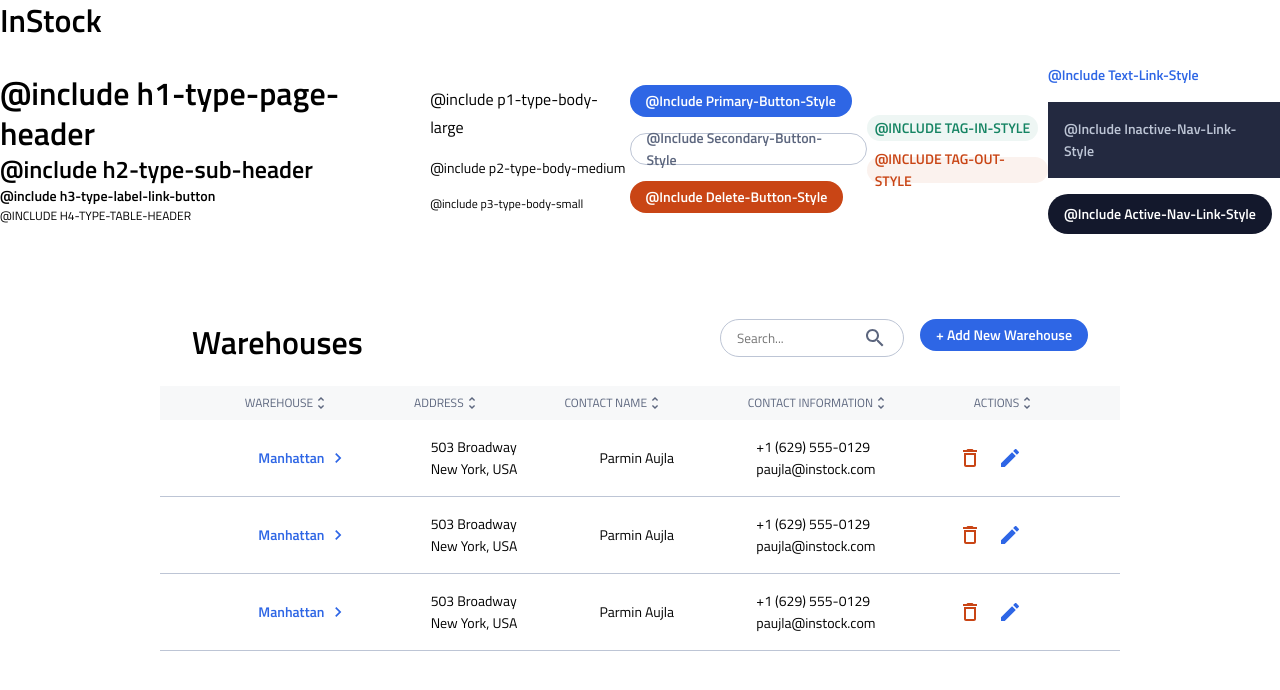
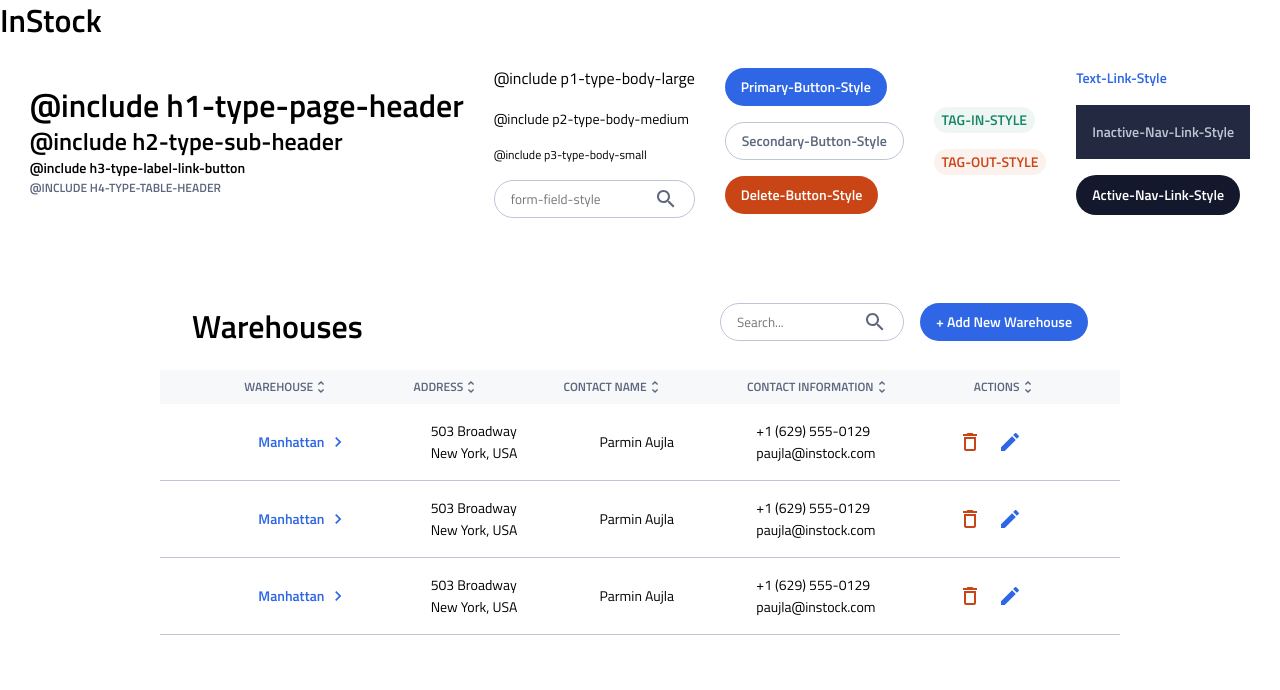
Before and after one commit to QurayshSaif/saturn-instock, a React (Create React App) app: page / in a window 1280 px wide. Shown: the top 690 px of the page. Built offline with nearby package versions, Linux system fonts and the light colour scheme.

Commit message:
minor mixin changes

```diff
--- a/src/App.js
+++ b/src/App.js
@@ -16,20 +16,21 @@
           <p className="p1">@include p1-type-body-large</p>
           <p className="p2">@include p2-type-body-medium</p>
           <p className="p3">@include p3-type-body-small</p>
+          <input type="search" name="appsearch" id="appsearch" className="appsearch" placeholder="form-field-style" />
         </div>
         <div className="sass__class--buttons">
-          <p className="primary-button">@include primary-button-style</p>
-          <p className="secondary-button">@include secondary-button-style</p>
-          <p className="delete-button">@include delete-button-style</p>
+          <p className="primary-button">primary-button-style</p>
+          <p className="secondary-button">secondary-button-style</p>
+          <p className="delete-button">delete-button-style</p>
         </div>
         <div className="sass__class--tags">
-          <p className="tag-in">@include tag-in-style</p>
-          <p className="tag-out">@include tag-out-style</p>
+          <p className="tag-in">tag-in-style</p>
+          <p className="tag-out">tag-out-style</p>
         </div>
         <div className="sass__class--links">
-          <p className="text-link">@include text-link-style</p>
-          <p className="inactive-nav">@include inactive-nav-link-style</p>
-          <p className="active-nav">@include active-nav-link-style</p>
+          <p className="text-link">text-link-style</p>
+          <p className="inactive-nav">inactive-nav-link-style</p>
+          <p className="active-nav">active-nav-link-style</p>
         </div>
       </div>
 
--- a/src/App.scss
+++ b/src/App.scss
@@ -110,3 +110,8 @@
 	@include active-nav-link-style;
 	// margin: $pad-med-16 0;
 }
+
+.appsearch {
+	@include form-field-style;
+	background: url('./assets/icons/search-24px.svg') no-repeat right 1rem center;
+}
--- a/src/styles/partials/_mixins.scss
+++ b/src/styles/partials/_mixins.scss
@@ -8,85 +8,85 @@
 @mixin m-h1-type {
 	font-size: $m-h1-size;
 	line-height: $m-h1-lh;
-	font-weight: $wt-h1h2h3;
+	font-weight: $wt-h1h2h3h4;
 }
 
 @mixin m-h2-type {
 	font-size: $m-h2-size;
 	line-height: $m-h2-lh;
-	font-weight: $wt-h1h2h3;
+	font-weight: $wt-h1h2h3h4;
 }
 
 @mixin m-h3-type {
 	font-size: $m-h3-size ;
 	line-height: $m-h3-lh ;
-	font-weight: $wt-h1h2h3 ;
+	font-weight: $wt-h1h2h3h4 ;
 }
 
 @mixin m-h4-type {
 	font-size: $m-h4-size;
 	line-height: $m-h4-lh;
-	font-weight: $wt-h4p1p2p3 ;
+	font-weight: $wt-h1h2h3h4 ;
 }
 
 @mixin m-p1-type {
 	font-size: $m-p1-size;
 	line-height: $m-p1-lh;
-	font-weight: $wt-h4p1p2p3 ;
+	font-weight: $wt-p1p2p3 ;
 }
 
 @mixin m-p2-type {
 	font-size: $m-p2-size;
 	line-height: $m-p2-lh;
-	font-weight: $wt-h4p1p2p3 ;
+	font-weight: $wt-p1p2p3 ;
 }
 
 @mixin m-p3-type {
 	font-size: $m-p3-size;
 	line-height: $m-p3-lh;
-	font-weight: $wt-h4p1p2p3 ;
+	font-weight: $wt-p1p2p3 ;
 }
 
 @mixin t-h1-type {
 	font-size: $t-h1-size;
 	line-height: $t-h1-lh;
-	font-weight: $wt-h1h2h3;
+	font-weight: $wt-h1h2h3h4;
 }
 
 @mixin t-h2-type {
 	font-size: $t-h2-size;
 	line-height: $t-h2-lh;
-	font-weight: $wt-h1h2h3;
+	font-weight: $wt-h1h2h3h4;
 }
 
 @mixin t-h3-type {
 	font-size: $t-h3-size ;
 	line-height: $t-h3-lh ;
-	font-weight: $wt-h1h2h3 ;
+	font-weight: $wt-h1h2h3h4 ;
 }
 
 @mixin t-h4-type {
 	font-size: $t-h4-size;
 	line-height: $t-h4-lh;
-	font-weight: $wt-h4p1p2p3 ;
+	font-weight: $wt-h1h2h3h4 ;
 }
 
 @mixin t-p1-type {
 	font-size: $t-p1-size;
 	line-height: $t-p1-lh;
-	font-weight: $wt-h4p1p2p3 ;
+	font-weight: $wt-p1p2p3 ;
 }
 
 @mixin t-p2-type {
 	font-size: $t-p2-size;
 	line-height: $t-p2-lh;
-	font-weight: $wt-h4p1p2p3 ;
+	font-weight: $wt-p1p2p3 ;
 }
 
 @mixin t-p3-type {
 	font-size: $t-p3-size;
 	line-height: $t-p3-lh;
-	font-weight: $wt-h4p1p2p3 ;
+	font-weight: $wt-p1p2p3 ;
 }
 
 @mixin logo-style {
@@ -103,7 +103,7 @@
 	text-decoration: none;
 	width: 100%;
 	@include h3-type-label-link-button;
-	height: 2rem;
+	height: 2.25rem;
 	border-radius: 20px;
 	outline: none;
 	border: none;
@@ -119,6 +119,7 @@
 	}
 
 	@include tablet-viewport {
+		height: 2.375rem;
 		width: fit-content;
 		padding-left: $pad-med-16;
 		padding-right: $pad-med-16;
@@ -220,6 +221,7 @@
 }
 
 @mixin h4-type-table-header {
+	color: $slate;
 	text-transform: uppercase;
 	@include m-h4-type;
 
@@ -306,7 +308,6 @@
 
 @mixin primary-button-style {
 	@include button-style;
-	// @include button-img-style;
 }
 
 @mixin secondary-button-style {
@@ -344,6 +345,33 @@
 	@include tag-style;
 	background-color: rgba($green, .07);
 	color: $green;
+}
+
+// FORM FIELDS
+
+@mixin form-field-style {
+	font-family: inherit;
+	color: $slate;
+	background-color: $white;
+	height: 2.25rem;
+	border: $divider-anywhere;
+	border-radius: 20px;
+	padding: 1rem;
+
+	&:focus {
+		outline: none;
+		color: $instock-black;
+		border: 1px solid $instock-indigo;
+	}
+
+	&__error {
+		border: 1px solid $red;
+	}
+
+	@include tablet-viewport {
+		height: 2.375rem;
+
+	}
 }
 
 // ******* NOT READY YET *********
--- a/src/styles/partials/_variables.scss
+++ b/src/styles/partials/_variables.scss
@@ -35,8 +35,8 @@
 
 // weights
 
-$wt-h1h2h3: 600;
-$wt-h4p1p2p3: 400;
+$wt-h1h2h3h4: 600;
+$wt-p1p2p3: 400;
 
 // mobile
 
```
